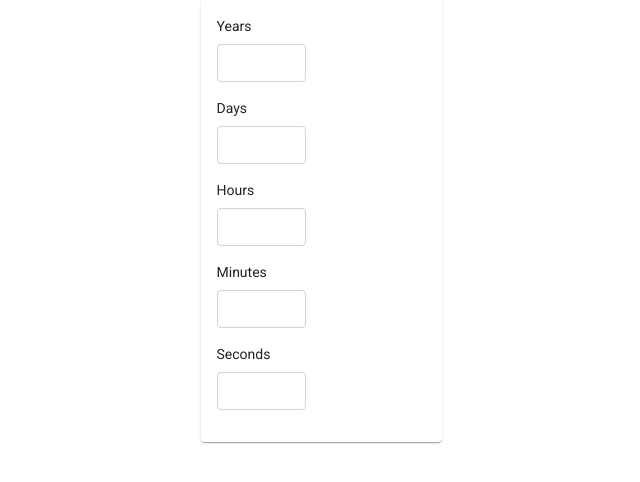
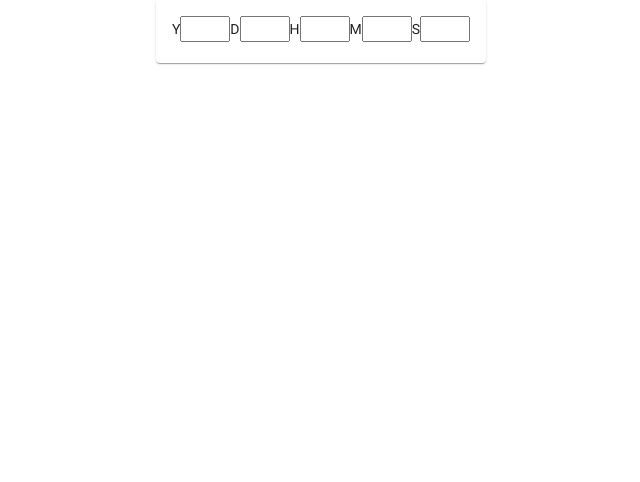
Before and after one commit to boogermanus/Secs, an Angular app: page / in a window 1280 px wide. Shown: the top 482 px of the page, without its empty margins (319-959 px from the left). Built offline with nearby package versions, Linux system fonts and the light colour scheme.

Commit message:
more formatting

```diff
--- a/src/app/normal-time/normal-time.component.css
+++ b/src/app/normal-time/normal-time.component.css
@@ -0,0 +1,3 @@
+input {
+    max-width: 50px
+}
--- a/src/app/normal-time/normal-time.component.html
+++ b/src/app/normal-time/normal-time.component.html
@@ -1,32 +1,11 @@
 <mat-card>
-    <div class="row">
-        <div class="form-group col-md-6">
-            <label>Years</label>
-            <input class="form-control" type="number" min="0">
+    <mat-card-content>
+        <div align="center">
+            <label>Y</label><input type="number" min="0" max="100">
+            <label>D</label><input type="number" min="0" max="364">
+            <label>H</label><input type="number" min="0" max="23">
+            <label>M</label><input type="number" min="0" max="59">
+            <label>S</label><input type="number" min="0" max="59">
         </div>
-    </div>
-    <div class="row">
-        <div class="form-group col-md-6">
-            <label>Days</label>
-            <input class="form-control" type="number" min="0" max="365">
-        </div>
-    </div>
-    <div class="row">
-        <div class="form-group col-md-6">
-            <label>Hours</label>
-            <input class="form-control" type="number" min="0" max="23">
-        </div>
-    </div>
-    <div class="row">
-        <div class="form-group col-md-6">
-            <label>Minutes</label>
-            <input class="form-control" type="number" min="0" max="59">
-        </div>
-    </div>
-    <div class="row">
-        <div class="form-group col-md-6">
-            <label>Seconds</label>
-            <input class="form-control" type="number" min="0" max="59">
-        </div>
-    </div>
+    </mat-card-content>
 </mat-card>
```
